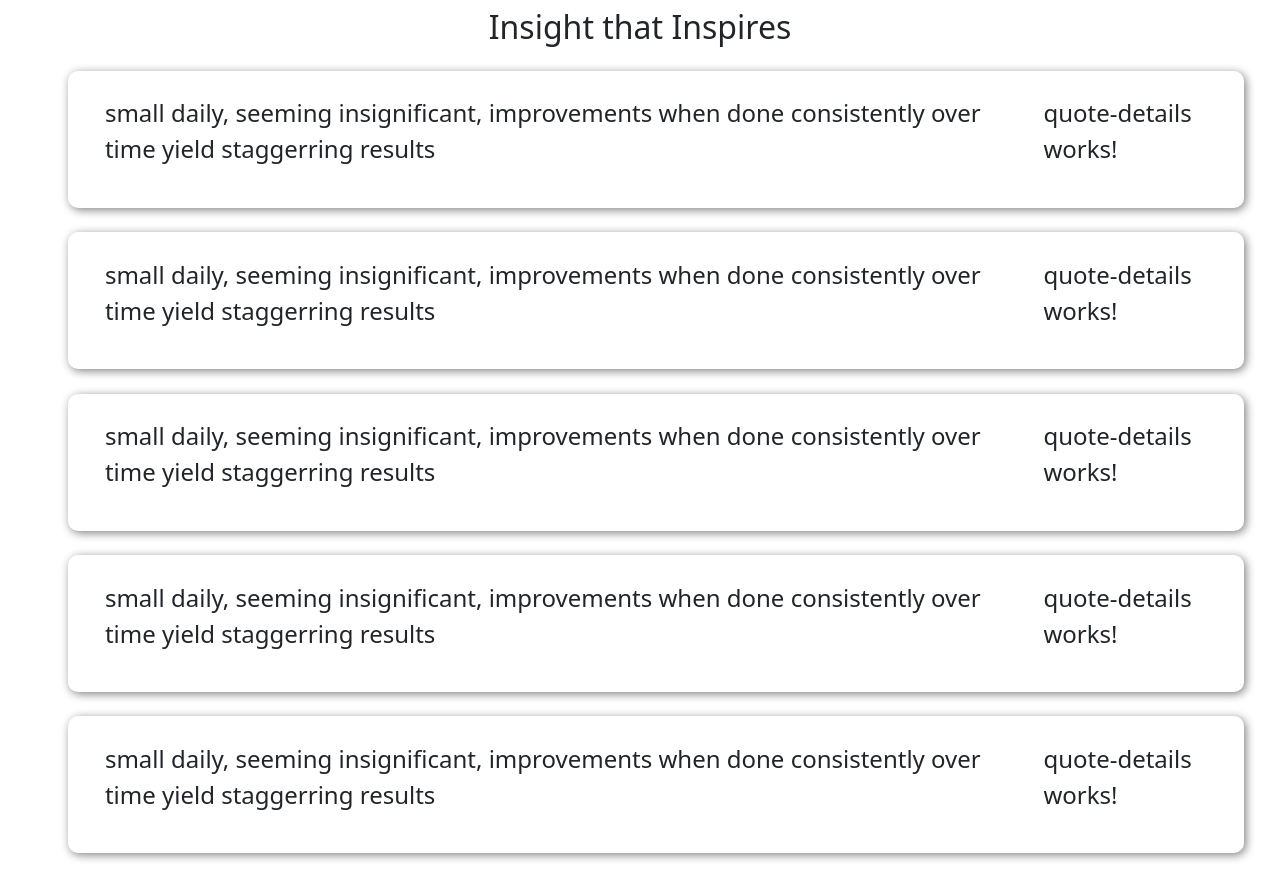
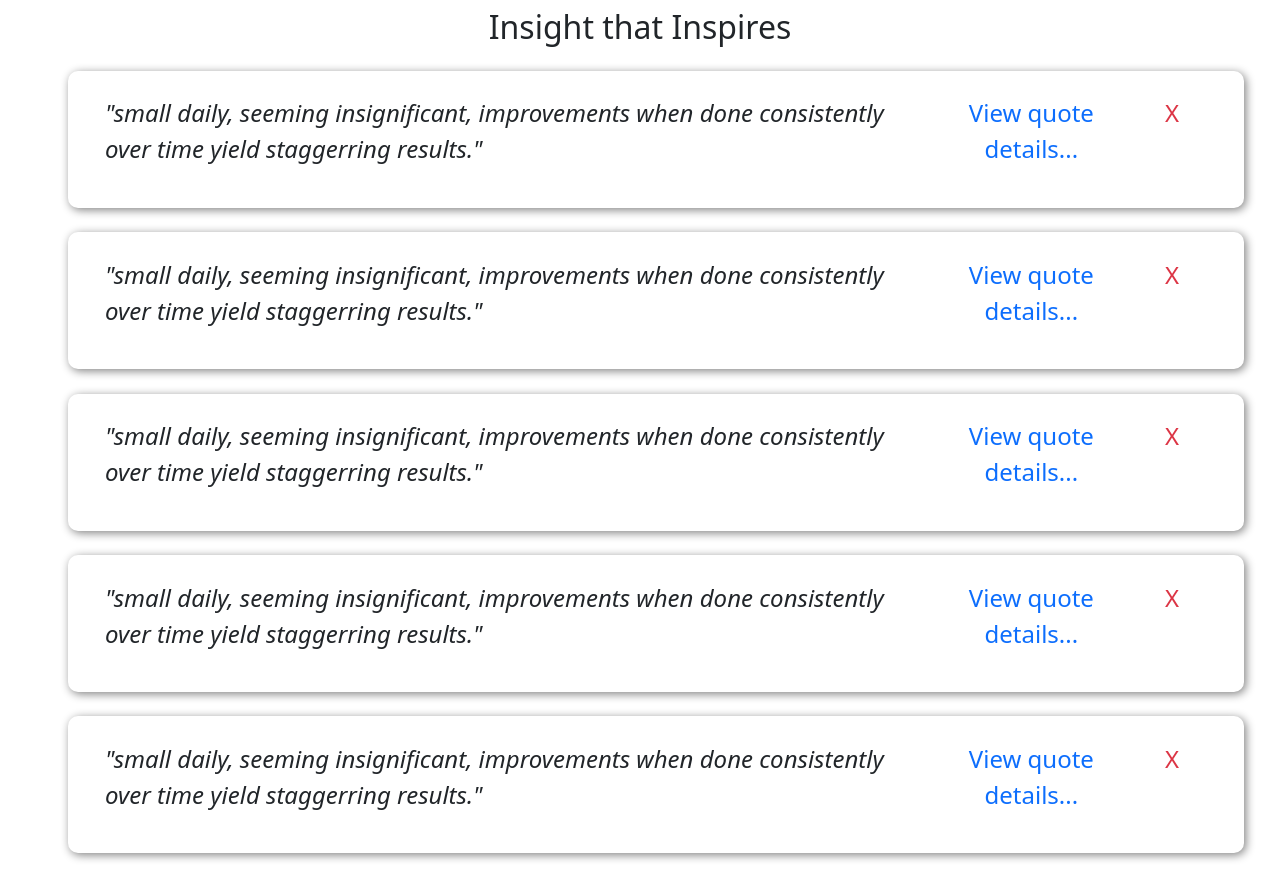
Before and after one commit to chacha-john/quotesUp, an Angular app: page / in a window 1280 px wide. Built offline with nearby package versions, Linux system fonts and the light colour scheme.

Commit message:
ft - add logic to delete a quote and to show more details on click

```diff
--- a/src/app/classes/quote.ts
+++ b/src/app/classes/quote.ts
@@ -3,11 +3,13 @@ export class Quote {
     quote:string
     author:string
     person:string
+    showDetails:boolean
 
     constructor(id:number,quote:string,author:string,person:string){
         this.id = id
         this.quote = quote
         this.author = author
         this.person = person
+        this.showDetails = false
     }
 }
--- a/src/app/components/quote-details/quote-details.component.html
+++ b/src/app/components/quote-details/quote-details.component.html
@@ -1 +1 @@
-<p>quote-details works!</p>
+<p>Author: {{quote.author}}</p>
--- a/src/app/components/quote/quote.component.css
+++ b/src/app/components/quote/quote.component.css
@@ -8,3 +8,9 @@ li{
 ul{
     list-style-type: none;
 }
+.quote{
+    font-style: italic;
+}
+.details p, .close{
+    cursor: pointer;
+}
--- a/src/app/components/quote/quote.component.html
+++ b/src/app/components/quote/quote.component.html
@@ -1,9 +1,15 @@
 <div class="container-fluid col-md-12 mt-2">
     <h2 class="text-center">Insight that Inspires</h2>
-    <ul *ngFor="let quote of quotes">
+    <ul *ngFor="let quote of quotes, let i = index">
         <li class="row">
-            <div class="quote col-md-10">{{quote.quote}}</div>
-            <div class="details col-md-2"><app-quote-details></app-quote-details></div>
+            <div class="quote col-md-9">"{{quote.quote}}."</div>
+            <div class="details col-md-2 text-center">
+                <p (click)="toggleDetails(i)" class="text-primary">View quote details...</p>
+            </div>
+            <div class="close col-md-1 text-danger text-center">
+                <p (click)="deleteQuote(i)">X</p>
+            </div>
+            <app-quote-details  class="col-md-12 fw-bold" *ngIf="quote.showDetails" [quote]="quote"></app-quote-details>
         </li>
     </ul>
 </div>
--- a/src/app/components/quote/quote.component.ts
+++ b/src/app/components/quote/quote.component.ts
@@ -1,4 +1,4 @@
-import { Component, OnInit } from '@angular/core';
+import { Component, EventEmitter, OnInit, Output } from '@angular/core';
 import { Quote } from 'src/app/classes/quote';
 
 @Component({
@@ -9,6 +9,17 @@ import { Quote } from 'src/app/classes/quote';
 export class QuoteComponent implements OnInit {
 
   quotes: Quote[]
+  toggleDetails(index:number){
+    this.quotes[index].showDetails = !this.quotes[index].showDetails
+  }
+  // @Output() toDelete = new EventEmitter<boolean>()
+
+  deleteQuote(index:number){
+    if(confirm(`Are you sure you want to delete the quote "${this.quotes[index].quote}"?`)){
+      this.quotes.splice(index,1)
+    }
+    // this.toDelete.emit(toRemove)
+  }
   constructor() {
     this.quotes = [
       new Quote(1,"small daily, seeming insignificant, improvements when done consistently over time yield staggerring results","robin sharma","chacha"),
```
